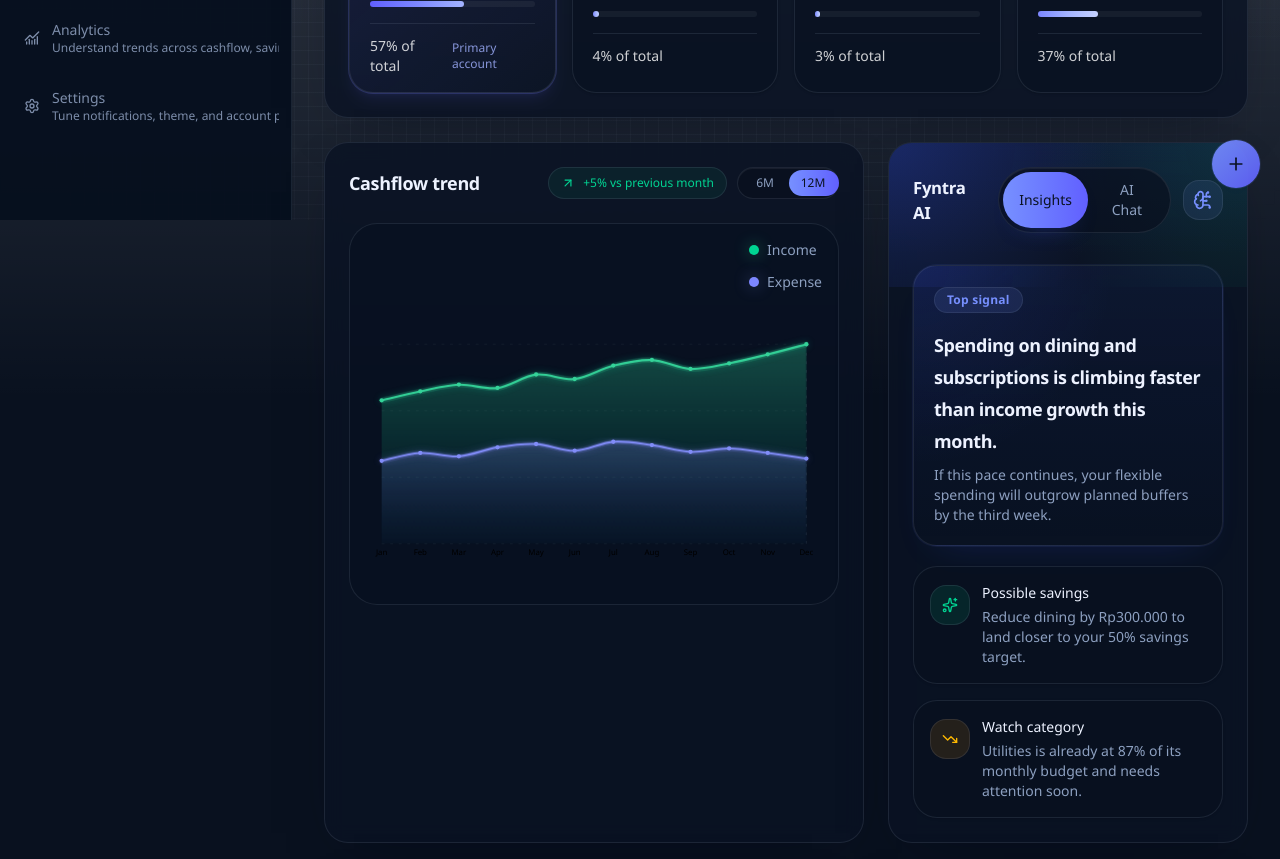
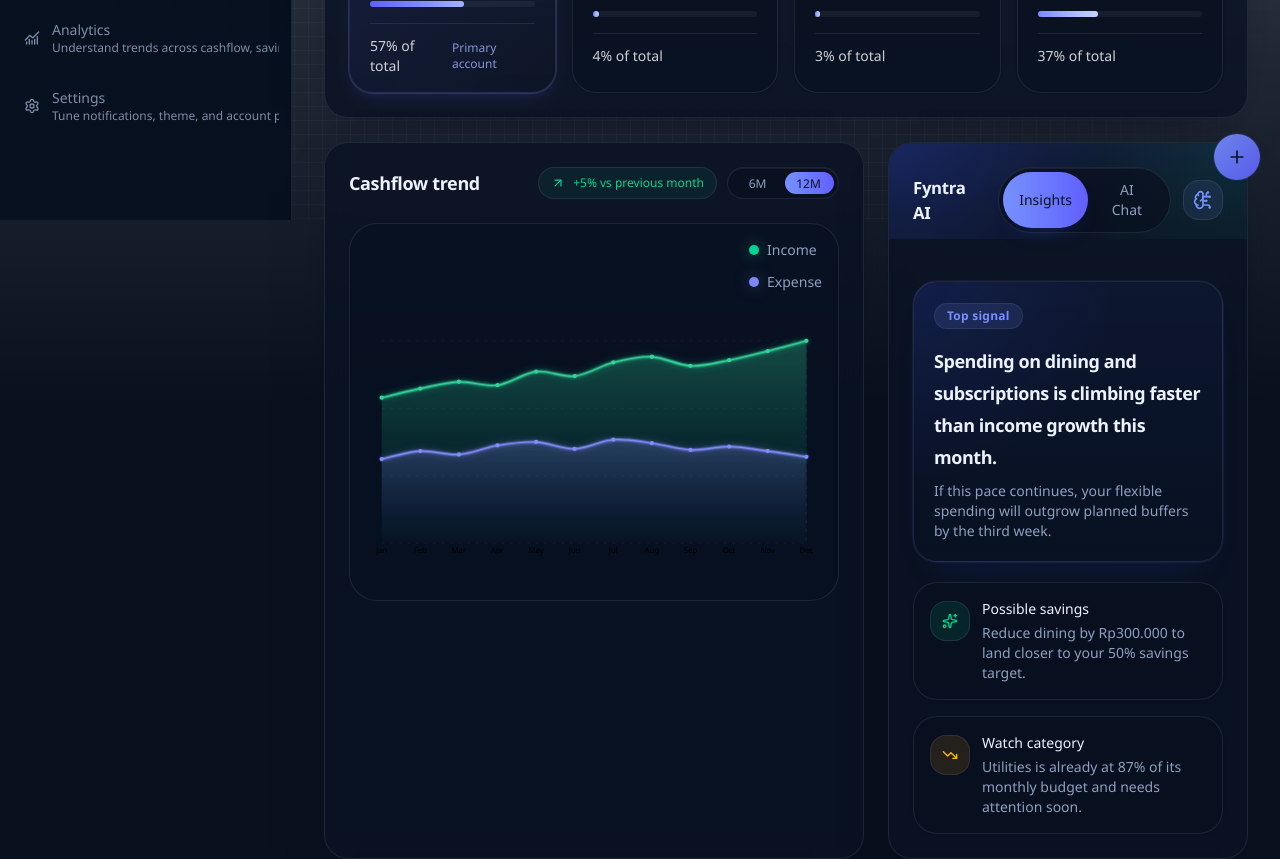
Before and after one commit to Faizax26/Fyntra, a Next.js app: page /app/dashboard in a window 1280 px wide. Shown: the part 580-1439 px from the top of the page. Built offline with nearby package versions, Linux system fonts and the light colour scheme.

Commit message:
Polish cashflow chart and AI chat

```diff
--- a/src/components/dashboard/ai-insight.tsx
+++ b/src/components/dashboard/ai-insight.tsx
@@ -151,8 +151,8 @@ export function AiInsight() {
   return (
     <div className="h-full">
       <Card className="h-full overflow-hidden border-primary/12 bg-[radial-gradient(circle_at_top_left,rgba(56,87,255,0.12),transparent_30%),linear-gradient(180deg,rgba(56,87,255,0.06),transparent_72%)] shadow-[0_24px_54px_-34px_rgba(56,87,255,0.32)]">
-        <CardHeader className="relative">
-          <div className="pointer-events-none absolute inset-x-0 top-0 h-36 bg-[radial-gradient(circle_at_top_left,rgba(56,87,255,0.24),transparent_58%),radial-gradient(circle_at_top_right,rgba(16,185,129,0.15),transparent_54%),linear-gradient(180deg,rgba(56,87,255,0.08),transparent_78%)]" />
+        <CardHeader className="relative pb-6">
+          <div className="pointer-events-none absolute inset-x-0 top-0 h-24 bg-[radial-gradient(circle_at_top_left,rgba(56,87,255,0.22),transparent_58%),radial-gradient(circle_at_top_right,rgba(16,185,129,0.12),transparent_54%),linear-gradient(180deg,rgba(56,87,255,0.07),transparent_78%)]" />
           <div className="relative flex flex-wrap items-center justify-between gap-3">
             <div className="flex min-w-0 flex-1 items-center gap-3">
               <CardTitle className="text-[1.05rem]">Fyntra AI</CardTitle>
@@ -182,7 +182,7 @@ export function AiInsight() {
             </span>
           </div>
         </CardHeader>
-        <CardContent className="space-y-5 pt-2">
+        <CardContent className="space-y-5 pt-6">
           <div key={mode} className="ai-insight-mode-panel">
             {mode === "insights" ? (
               <div className="space-y-5">
@@ -224,7 +224,7 @@ export function AiInsight() {
                 </div>
               </div>
             ) : (
-              <div className="rounded-3xl border border-primary/10 bg-background/60 p-5 pb-8 shadow-[0_18px_38px_-28px_rgba(15,23,42,0.28)] ring-1 ring-primary/7">
+              <div className="rounded-3xl border border-primary/10 bg-background/60 p-5 pb-9 shadow-[0_18px_38px_-28px_rgba(15,23,42,0.28)] ring-1 ring-primary/7">
                 <div className="flex items-center justify-between gap-3">
                   <div>
                     <p className="text-sm font-medium text-foreground">Ask Fyntra AI</p>
@@ -262,8 +262,8 @@ export function AiInsight() {
                       <div
                         className={
                           message.role === "user"
-                            ? "ai-insight-bubble max-w-[74%] rounded-[1.4rem] rounded-br-md bg-primary px-4 py-3 text-sm text-primary-foreground shadow-[0_16px_34px_-24px_rgba(56,87,255,0.38)]"
-                            : "ai-insight-bubble max-w-[76%] rounded-[1.4rem] rounded-bl-md border border-primary/12 bg-[linear-gradient(180deg,rgba(56,87,255,0.1),rgba(56,87,255,0.02)_100%)] px-4 py-3 text-sm text-foreground shadow-[0_16px_34px_-28px_rgba(15,23,42,0.24)]"
+                            ? "ai-insight-bubble max-w-[72%] rounded-[1.4rem] rounded-br-md bg-primary px-4 py-3 text-sm text-primary-foreground shadow-[0_16px_34px_-24px_rgba(56,87,255,0.38)]"
+                            : "ai-insight-bubble max-w-[74%] rounded-[1.4rem] rounded-bl-md border border-primary/12 bg-[linear-gradient(180deg,rgba(56,87,255,0.1),rgba(56,87,255,0.02)_100%)] px-4 py-3 text-sm text-foreground shadow-[0_16px_34px_-28px_rgba(15,23,42,0.24)]"
                         }
                       >
                         <div className="whitespace-pre-line leading-6">
@@ -275,7 +275,7 @@ export function AiInsight() {
                 </div>
 
                 <form
-                  className="mt-4 flex items-center gap-2 rounded-[1.35rem] border border-border/70 bg-background/74 p-2 shadow-[inset_0_1px_0_rgba(255,255,255,0.05),0_10px_24px_-20px_rgba(15,23,42,0.34)]"
+                  className="mt-3 flex items-center gap-2 rounded-[1.35rem] border border-border/70 bg-background/74 p-2 shadow-[inset_0_1px_0_rgba(255,255,255,0.05),0_10px_24px_-20px_rgba(15,23,42,0.34)]"
                   onSubmit={(event) => {
                     event.preventDefault();
                     submitPrompt(inputValue);
--- a/src/components/dashboard/cashflow-chart.tsx
+++ b/src/components/dashboard/cashflow-chart.tsx
@@ -87,7 +87,7 @@ export function CashflowChart({ data }: { data: CashflowPoint[] }) {
   const width = 640;
   const height = 320;
   const paddingX = range === "12M" ? 22 : 28;
-  const paddingY = 20;
+  const paddingY = 18;
   const labels = visibleData.map((item) => item.month);
   const maxValue = Math.max(...visibleData.flatMap((item) => [item.income, item.expense]));
   const incomeValues = visibleData.map((item) => item.income);
@@ -138,13 +138,13 @@ export function CashflowChart({ data }: { data: CashflowPoint[] }) {
               <ArrowUpRight className="size-3.5" />
               {`${incomeDelta >= 0 ? "+" : ""}${incomeDelta.toFixed(0)}% vs previous month`}
             </div>
-            <div className="relative inline-grid h-8 w-[102px] grid-cols-2 items-center rounded-full border border-border/70 bg-background/70 p-0.5 shadow-[inset_0_1px_0_rgba(255,255,255,0.06)]">
+            <div className="relative inline-grid h-8 w-[112px] grid-cols-2 items-center rounded-full border border-border/70 bg-background/70 p-1 shadow-[inset_0_1px_0_rgba(255,255,255,0.06)]">
               <span
                 aria-hidden="true"
-                className={cn(
-                  "absolute bottom-0.5 top-0.5 rounded-full bg-gradient-to-r from-primary to-indigo-500 shadow-[0_12px_24px_-18px_rgba(56,87,255,0.52)] transition-all duration-300 ease-out",
-                  range === "6M" ? "left-0.5 w-[50px]" : "left-[51px] w-[50px]"
-                )}
+                className="absolute bottom-1 left-1 top-1 w-[calc(50%-6px)] rounded-full bg-gradient-to-r from-primary to-indigo-500 shadow-[0_12px_24px_-18px_rgba(56,87,255,0.52)] transition-transform duration-300 ease-out"
+                style={{
+                  transform: range === "12M" ? "translateX(calc(100% + 4px))" : "translateX(0)"
+                }}
               />
               {(["6M", "12M"] as RangeMode[]).map((option) => (
                 <button
@@ -152,7 +152,7 @@ export function CashflowChart({ data }: { data: CashflowPoint[] }) {
                   type="button"
                   onClick={() => setRange(option)}
                   className={cn(
-                    "relative flex h-full w-[50px] items-center justify-center rounded-full px-0 py-1 text-xs font-medium transition-all duration-200",
+                    "relative flex h-full w-full items-center justify-center rounded-full px-0 py-1 text-xs font-medium transition-all duration-200",
                     range === option
                       ? "text-primary-foreground"
                       : "text-muted-foreground hover:text-foreground"
@@ -200,7 +200,7 @@ export function CashflowChart({ data }: { data: CashflowPoint[] }) {
           </div>
 
           <div className="relative">
-            <svg key={range} viewBox={`0 0 ${width} ${height}`} className="h-[288px] w-full" role="img" aria-label="Cashflow trend chart">
+            <svg key={range} viewBox={`0 0 ${width} ${height}`} className="h-[284px] w-full" role="img" aria-label="Cashflow trend chart">
               <defs>
                 <filter id="incomeGlow" x="-20%" y="-20%" width="140%" height="140%">
                   <feGaussianBlur stdDeviation="5" result="coloredBlur" />
@@ -262,7 +262,11 @@ export function CashflowChart({ data }: { data: CashflowPoint[] }) {
                 strokeLinecap="round"
                 strokeLinejoin="round"
                 filter="url(#incomeGlow)"
-                className={cn("cashflow-line-shadow cashflow-line-delay-1", hovered && !highlightIncome && "opacity-40")}
+                className={cn(
+                  "cashflow-line-shadow cashflow-line-delay-1 transition-all duration-200",
+                  highlightIncome && "opacity-100",
+                  hovered && !highlightIncome && "opacity-35"
+                )}
               />
               <path
                 d={expenseLine}
@@ -272,7 +276,11 @@ export function CashflowChart({ data }: { data: CashflowPoint[] }) {
                 strokeLinecap="round"
                 strokeLinejoin="round"
                 filter="url(#expenseGlow)"
-                className={cn("cashflow-line-shadow cashflow-line-delay-2", hovered && !highlightExpense && "opacity-40")}
+                className={cn(
+                  "cashflow-line-shadow cashflow-line-delay-2 transition-all duration-200",
+                  highlightExpense && "opacity-100",
+                  hovered && !highlightExpense && "opacity-35"
+                )}
               />
               <path
                 d={incomeLine}
--- a/src/components/dashboard/floating-action-fab.tsx
+++ b/src/components/dashboard/floating-action-fab.tsx
@@ -67,7 +67,7 @@ export function FloatingActionFab() {
         )}
         onClick={() => setOpen(false)}
       />
-      <div ref={containerRef} className="fixed bottom-8 right-5 z-50 flex flex-col items-end gap-3">
+      <div ref={containerRef} className="fixed bottom-10 right-5 z-50 flex flex-col items-end gap-3">
         <div className="flex flex-col items-end gap-3">
           {fabActions.map((action, index) => {
             const Icon = action.icon;
@@ -115,10 +115,10 @@ export function FloatingActionFab() {
           aria-expanded={open}
           onClick={() => setOpen((current) => !current)}
           className={cn(
-            "flex size-[48px] cursor-pointer items-center justify-center rounded-full outline-none transition duration-200 ease-out hover:scale-[1.02] active:scale-[0.97]",
+            "flex size-[46px] cursor-pointer items-center justify-center rounded-full outline-none transition duration-200 ease-out hover:scale-[1.015] active:scale-[0.97]",
             open
               ? "bg-slate-900/80 text-white shadow-[0_14px_28px_-20px_rgba(15,23,42,0.28)] ring-1 ring-white/10 hover:bg-slate-900/90 dark:bg-slate-900/80"
-              : "bg-gradient-to-br from-primary/92 to-indigo-500/92 text-primary-foreground shadow-[0_16px_30px_-22px_rgba(56,87,255,0.34)] ring-1 ring-primary/12 hover:brightness-[1.03]"
+              : "bg-gradient-to-br from-primary/90 to-indigo-500/90 text-primary-foreground shadow-[0_14px_24px_-20px_rgba(56,87,255,0.24)] ring-1 ring-primary/10 hover:brightness-[1.02]"
           )}
         >
           <span className={cn("transition-transform duration-200 ease-out", open && "rotate-45")}>
```
